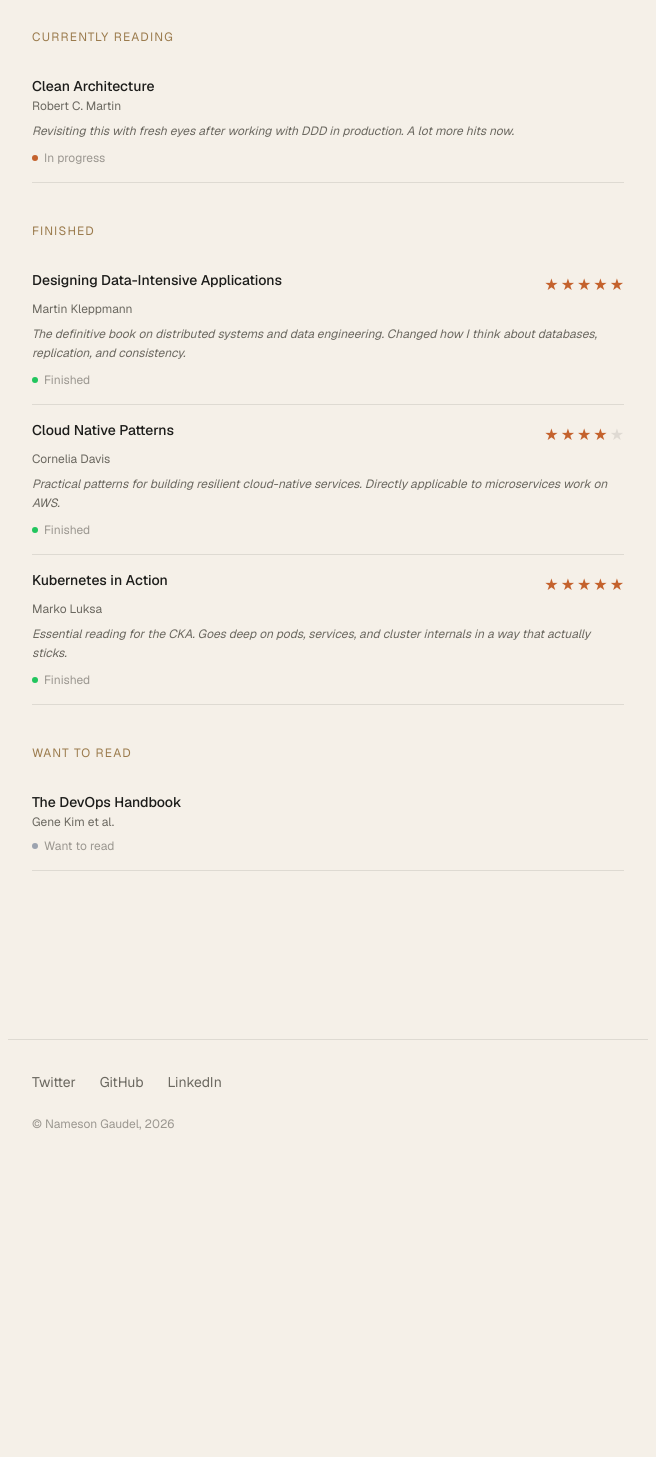
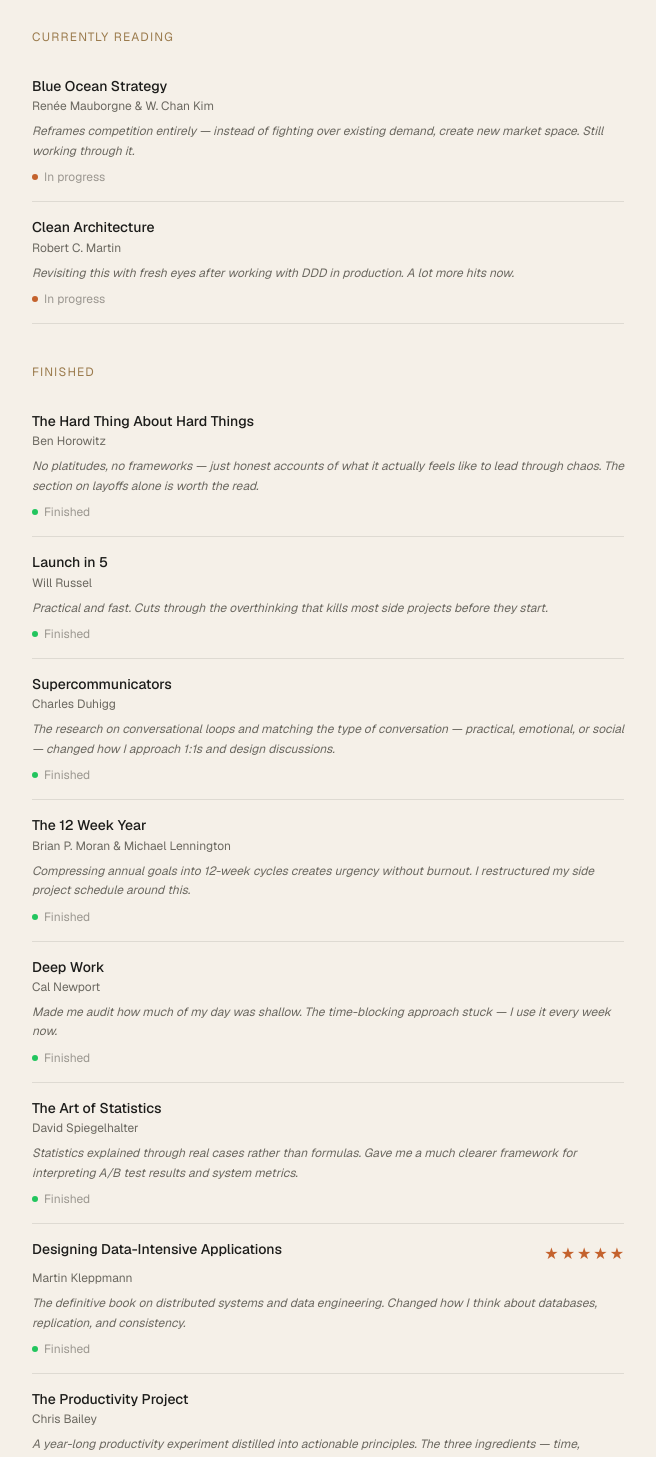
Before and after one commit to nameson2672/nameson-portfolio, a Next.js app: page /bookshelf in a window 1280 px wide. Shown: the part 240-1697 px from the top of the page, without its empty margins (312-968 px from the left). Before the commit the page ends 1420 px from the top, so only its background shows below. Built offline with nearby package versions, Linux system fonts and the light colour scheme.

Commit message:
feat: icon added

```diff
--- a/app/layout.tsx
+++ b/app/layout.tsx
@@ -9,11 +9,48 @@
     default: 'Nameson Gaudel — Software Engineer',
     template: '%s | Nameson Gaudel',
   },
-  description: 'Software engineer building distributed systems and writing about the craft.',
+  description:
+    'Software engineer focused on cloud-native development on AWS, .NET Core backend systems, and full-stack TypeScript. AWS & CKA certified.',
+  keywords: [
+    'Nameson Gaudel',
+    'Software Engineer',
+    'Cloud Engineer',
+    'AWS',
+    'Kubernetes',
+    '.NET Core',
+    'TypeScript',
+    'React',
+    'DevOps',
+    'Backend Engineer',
+  ],
+  authors: [{ name: 'Nameson Gaudel' }],
+  creator: 'Nameson Gaudel',
+  metadataBase: new URL('https://namesongaudel.com'),
+  icons: {
+    icon: '/icon.jpeg',
+    apple: '/icon.jpeg',
+  },
   openGraph: {
-    title: 'Nameson Gaudel',
-    description: 'Software engineer building distributed systems and writing about the craft.',
+    title: 'Nameson Gaudel — Software Engineer',
+    description:
+      'Software engineer focused on cloud-native development on AWS, .NET Core backend systems, and full-stack TypeScript. AWS & CKA certified.',
     type: 'website',
+    locale: 'en_US',
+    images: [
+      {
+        url: '/icon.jpeg',
+        width: 800,
+        height: 800,
+        alt: 'Nameson Gaudel',
+      },
+    ],
+  },
+  twitter: {
+    card: 'summary',
+    title: 'Nameson Gaudel — Software Engineer',
+    description:
+      'Software engineer focused on cloud-native development on AWS, .NET Core backend systems, and full-stack TypeScript.',
+    images: ['/icon.jpeg'],
   },
 }
 
--- a/app/page.tsx
+++ b/app/page.tsx
@@ -10,15 +10,15 @@
 const projects = [
   {
     title: 'Legal Assistance AI',
-    description: 'AI-driven legal guidance tool built with FastAPI, LangChain, and LLaMA3.',
-    tags: ['Python', 'LangChain', 'FastAPI'],
+    description: 'AI-driven legal guidance tool built with FastAPI, LangChain, and LLaMA4.',
+    tags: ['Python', 'LangChain', 'FastAPI', 'LLaMA4'],
     url: null,
   },
   {
     title: 'GitOps Pipeline — Three-Tier Architecture',
     description:
       'Kubernetes GitOps pipeline using Jenkins, ArgoCD, and Docker with automated rollbacks.',
-    tags: ['Kubernetes', 'ArgoCD', 'Jenkins'],
+    tags: ['Kubernetes', 'ArgoCD', 'Jenkins', 'GitOps', 'Docker', 'Python'],
     url: null,
   },
   {
@@ -45,7 +45,7 @@
           Software Engineer · Cloud · .NET · TypeScript
         </p>
         <h1 className="text-4xl font-medium leading-tight mb-6" style={{ color: '#1C1C1A' }}>
-          Hey, I&apos;m Nameson —<br />
+          Hey, I&apos;m Nameson Gaudel<br />
           I build scalable systems and ship them to the cloud.
         </h1>
         <p className="leading-relaxed" style={{ color: '#6B6860' }}>
--- a/data/content.json
+++ b/data/content.json
@@ -1,5 +1,82 @@
 {
   "books": [
+    {
+      "id": "hard-thing-about-hard-things",
+      "title": "The Hard Thing About Hard Things",
+      "author": "Ben Horowitz",
+      "status": "finished",
+      "rating": null,
+      "color": "#8B3A3A",
+      "note": "No platitudes, no frameworks — just honest accounts of what it actually feels like to lead through chaos. The section on layoffs alone is worth the read.",
+      "finishedDate": "2025-09",
+      "buyUrl": "https://www.amazon.com/dp/0062273205"
+    },
+    {
+      "id": "blue-ocean-strategy",
+      "title": "Blue Ocean Strategy",
+      "author": "Renée Mauborgne & W. Chan Kim",
+      "status": "reading",
+      "rating": null,
+      "color": "#1A6E9A",
+      "note": "Reframes competition entirely — instead of fighting over existing demand, create new market space. Still working through it.",
+      "finishedDate": null,
+      "buyUrl": "https://www.amazon.com/dp/1625274491"
+    },
+    {
+      "id": "launch-in-5",
+      "title": "Launch in 5",
+      "author": "Will Russel",
+      "status": "finished",
+      "rating": null,
+      "color": "#4A7C59",
+      "note": "Practical and fast. Cuts through the overthinking that kills most side projects before they start.",
+      "finishedDate": "2025-08",
+      "buyUrl": "https://www.amazon.com/dp/1636980791"
+    },
+    {
+      "id": "supercommunicators",
+      "title": "Supercommunicators",
+      "author": "Charles Duhigg",
+      "status": "finished",
+      "rating": null,
+      "color": "#7B5EA7",
+      "note": "The research on conversational loops and matching the type of conversation — practical, emotional, or social — changed how I approach 1:1s and design discussions.",
+      "finishedDate": "2025-08",
+      "buyUrl": "https://www.amazon.com/dp/0593243919"
+    },
+    {
+      "id": "12-week-year",
+      "title": "The 12 Week Year",
+      "author": "Brian P. Moran & Michael Lennington",
+      "status": "finished",
+      "rating": null,
+      "color": "#B05525",
+      "note": "Compressing annual goals into 12-week cycles creates urgency without burnout. I restructured my side project schedule around this.",
+      "finishedDate": "2025-04",
+      "buyUrl": "https://www.amazon.com/dp/1118509234"
+    },
+    {
+      "id": "deep-work",
+      "title": "Deep Work",
+      "author": "Cal Newport",
+      "status": "finished",
+      "rating": null,
+      "color": "#2C4A3E",
+      "note": "Made me audit how much of my day was shallow. The time-blocking approach stuck — I use it every week now.",
+      "finishedDate": "2025-03",
+      "buyUrl": "https://www.amazon.com/dp/1455586692"
+    },
+    {
+      "id": "art-of-statistics",
+      "title": "The Art of Statistics",
+      "author": "David Spiegelhalter",
+      "status": "finished",
+      "rating": null,
+      "color": "#4A5568",
+      "note": "Statistics explained through real cases rather than formulas. Gave me a much clearer framework for interpreting A/B test results and system metrics.",
+      "finishedDate": "2025-03",
+      "buyUrl": "https://www.amazon.com/dp/1541618513"
+    },
     {
       "id": "designing-data-intensive-applications",
       "title": "Designing Data-Intensive Applications",
@@ -8,8 +85,19 @@
       "rating": 5,
       "color": "#3D6E8A",
       "note": "The definitive book on distributed systems and data engineering. Changed how I think about databases, replication, and consistency.",
-      "finishedDate": "2024-08",
+      "finishedDate": "2025-03",
       "buyUrl": "https://www.amazon.com/dp/1449373321"
+    },
+    {
+      "id": "productivity-project",
+      "title": "The Productivity Project",
+      "author": "Chris Bailey",
+      "status": "finished",
+      "rating": null,
+      "color": "#8B6914",
+      "note": "A year-long productivity experiment distilled into actionable principles. The three ingredients — time, attention, energy — reframed how I think about output.",
+      "finishedDate": "2025-03",
+      "buyUrl": "https://www.amazon.com/dp/1101904038"
     },
     {
       "id": "cloud-native-patterns",
```
Also changed, not shown: app/icon.jpeg (added), public/icon.jpeg (added).
